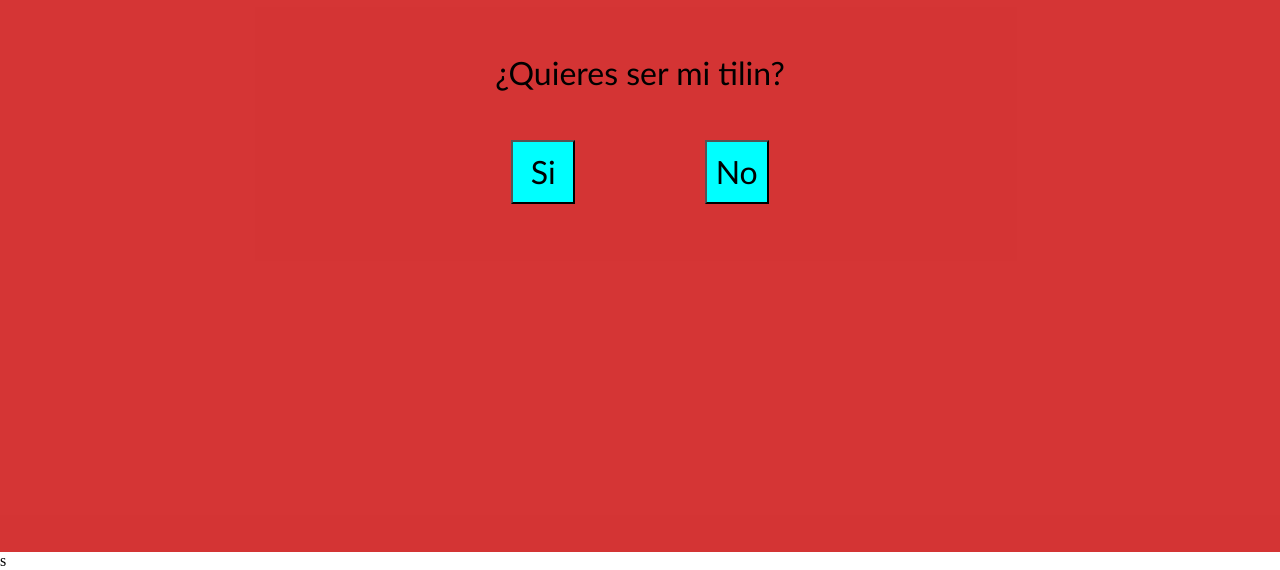
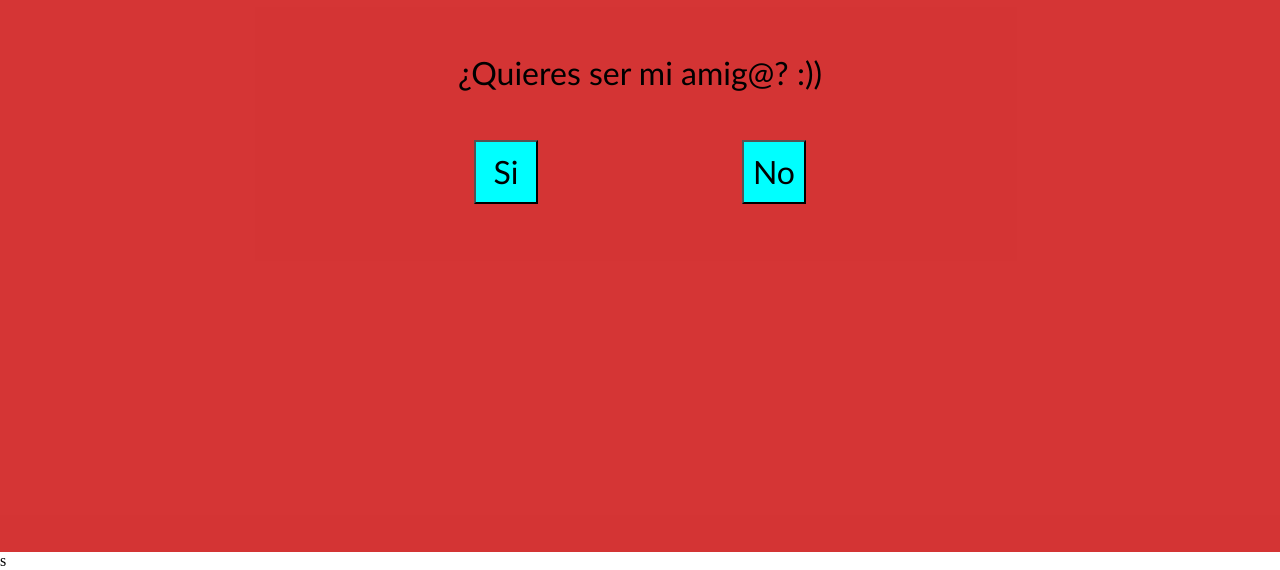
Before and after one commit to antoniolua/antoniolua.github.io, a plain HTML site: page index.html in a window 1280 px wide. Shown: the part 248-818 px from the top of the page. Drawn offline with Linux system fonts and the light colour scheme; some packages are replaced by stand-ins of ours; a script that the page names is missing.

Commit message:
Update index.html

```diff
--- a/index.html
+++ b/index.html
@@ -11,7 +11,7 @@
 
     <main>
         <div class="container">
-            <p>¿Quieres ser mi tilin?</p>
+            <p>¿Quieres ser mi amig@? :))</p>
             <div class="options">
                 <button id="yesBtn">Si</button>
                 <button id="noBtn">No</button>
```
